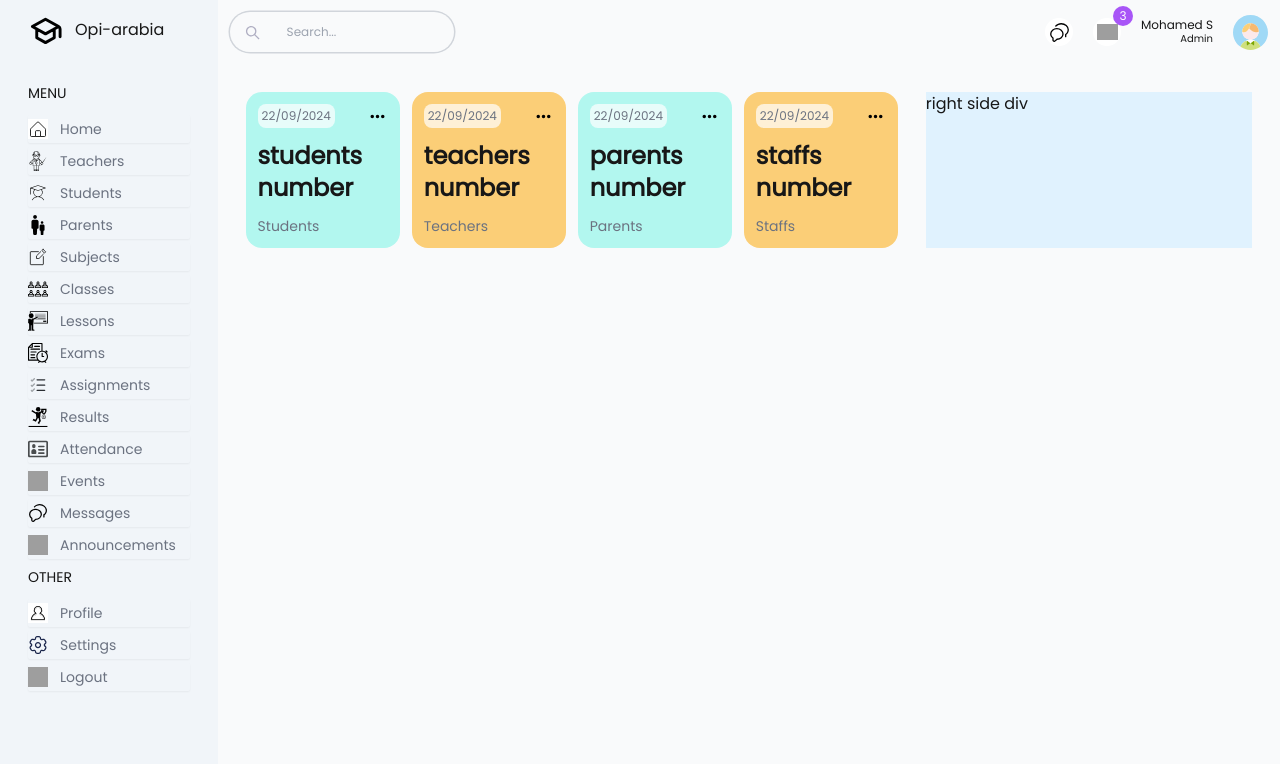
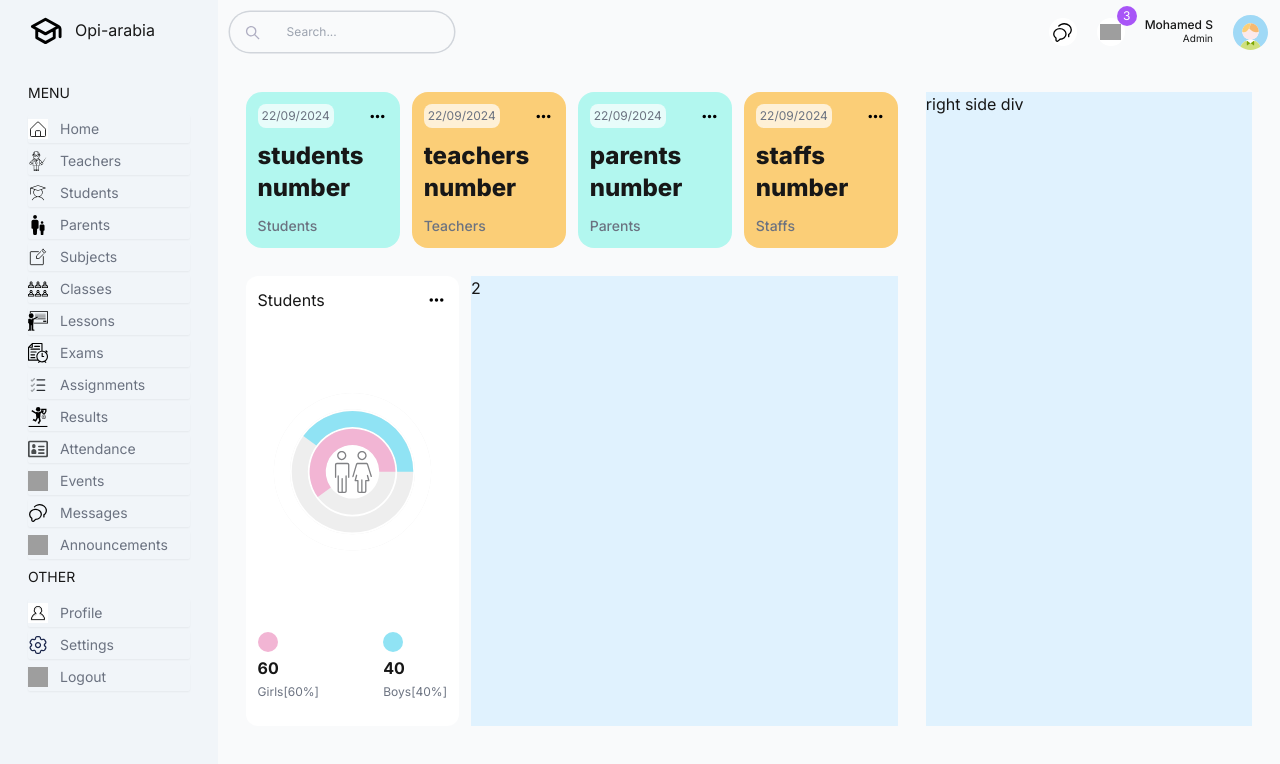
Before and after one commit to MoeSuo/school, a Next.js app: page /admin in a window 1280 px wide. Shown: the top 764 px of the page. Built offline with nearby package versions, Linux system fonts and the light colour scheme; grey boxes are pictures that could not be loaded.

Commit message:
UI: add CountChart component

```diff
--- a/src/app/(dashboard)/admin/page.tsx
+++ b/src/app/(dashboard)/admin/page.tsx
@@ -1,26 +1,32 @@
-import UserCard from '@/components/UserCard'
-import React from 'react'
+import CountChart from "@/components/CountChart";
+import UserCard from "@/components/UserCard";
+import React from "react";
 
 const AdminPage = () => {
   return (
-    <div className='flex gap-7 p-7 flex-col md:flex-row'>
+    <div className="flex gap-7 p-7 flex-col md:flex-row">
       {/* left side div */}
-      <div className='w-full md:w-2/3'>
-    {/* USER CARD */}
-      <div className='flex justify-between gap-3 flex-wrap'>
-      <UserCard type='student' />
-      <UserCard type='teacher' />
-      <UserCard type='parent' />
-      <UserCard type='staff' />
+      <div className="w-full md:w-2/3 flex flex-col gap-7">
+        {/* USER CARD */}
+        <div className="flex justify-between gap-3 flex-wrap">
+          <UserCard type="student" />
+          <UserCard type="teacher" />
+          <UserCard type="parent" />
+          <UserCard type="staff" />
+        </div>
+        <div className="flex flex-col lg:flex-row gap-3 ">
+          {/* COUNT CHART */}
+          <div className=" w-full lg:w-1/3 h-[450px]">
+            <CountChart />
+          </div>
+          {/* ATTENDIES CHART */}
+          <div className="bg-sky-100 w-full lg:w-2/3 h-[450px]">2</div>
+        </div>
       </div>
-      </div>
-        {/* right side div */}
-      <div className='w-full md:w-1/3 bg-sky-100 '>
-        right side div
-      </div>
+      {/* right side div */}
+      <div className="w-full md:w-1/3 bg-sky-100 ">right side div</div>
+    </div>
+  );
+};
 
-    </div>
-  )
-}
-
-export default AdminPage
+export default AdminPage;
--- a/src/app/(dashboard)/layout.tsx
+++ b/src/app/(dashboard)/layout.tsx
@@ -1,15 +1,7 @@
-import { Poppins } from "next/font/google";
 import Image from "next/image";
 import Link from "next/link";
 import Menu from "@/components/Menu";
 import Navbar from "@/components/Navbar";
-
-const poppins = Poppins({
-    weight: '400',
-    subsets: ['latin'],
-  })
-
-
 
 export default function DashboardLayout({
   children,
@@ -17,12 +9,19 @@ export default function DashboardLayout({
   children: React.ReactNode;
 }>) {
   return (
-
-      <div className={`${poppins.className} h-screen flex  `}>
+    <div className={`  h-screen flex  `}>
       {/* LEFT PANEL */}
       <div className="w-[14%] md:w-[28%] lg:w-[21%] xl:w-[17%] bg-slate-100 px-1 md:px-7">
-          <Link href={"/"} className="flex items-center justify-center md:justify-start pt-3 pb-7 gap-3 ">
-          <Image src={"/images/school-logo.svg"} width={35} height={35} alt={"school-logo"} />
+        <Link
+          href={"/"}
+          className="flex items-center justify-center md:justify-start pt-3 pb-7 gap-3 "
+        >
+          <Image
+            src={"/images/school-logo.svg"}
+            width={35}
+            height={35}
+            alt={"school-logo"}
+          />
           <span className="hidden md:block">Opi-arabia</span>
         </Link>
         <Menu />
--- /dev/null
+++ b/src/components/CountChart.tsx
@@ -0,0 +1,78 @@
+"use client";
+import Image from "next/image";
+import React from "react";
+import { RadialBarChart, RadialBar, ResponsiveContainer } from "recharts";
+
+const data = [
+  {
+    name: "Girls",
+    count: 60,
+    fill: "#F2B5D4",
+  },
+  {
+    name: "Boys",
+    count: 40,
+    fill: "#90E3F4",
+  },
+  {
+    name: "Totla",
+    count: 100,
+    fill: "white",
+  },
+];
+
+const CountChart = () => {
+  return (
+    // TITLE
+    <div className="rounded-xl bg-white w-full h-full p-3">
+      {/* TITLE */}
+      <div className="flex gap-3 justify-between flex-wrap">
+        <h1>Students</h1>
+        <Image
+          src={"/images/icons/more.svg"}
+          alt="more"
+          width={21}
+          height={7}
+          className="cursor-pointer"
+        />
+      </div>
+      {/* CHART */}
+      <div className="relative w-full h-[75%]">
+        <ResponsiveContainer>
+          <RadialBarChart
+            cx="50%"
+            cy="50%"
+            innerRadius="40%"
+            outerRadius="100%"
+            barSize={21}
+            data={data}
+          >
+            <RadialBar background dataKey="count" />
+          </RadialBarChart>
+        </ResponsiveContainer>
+        <Image
+          src={"/images/icons/gender.svg"}
+          alt="more"
+          width={42}
+          height={42}
+          className="absolute top-1/2 left-1/2 -translate-x-1/2 -translate-y-1/2"
+        />
+      </div>
+      {/* BOTTOM */}
+      <div className="flex justify-between">
+        <div className="flex flex-col gap-1">
+          <div className="bg-darkpink rounded-full w-5 h-5"></div>
+          <div className="font-bold">60</div>
+          <div className="text-xs  text-gray-500 ">Girls[60%]</div>
+        </div>
+        <div className="flex flex-col gap-1">
+          <div className="bg-darkcyan rounded-full w-5 h-5"></div>
+          <div className="font-bold">40</div>
+          <div className="text-xs  text-gray-500 ">Boys[40%]</div>
+        </div>
+      </div>
+    </div>
+  );
+};
+
+export default CountChart;
--- a/tailwind.config.ts
+++ b/tailwind.config.ts
@@ -18,6 +18,7 @@ const config: Config = {
         darkpink: "#F2B5D4",
         softyellow: "#fbce77",
         darkyellow: "#f7b970",
+        softgray: "#f1f5f9",
       },
     },
   },
```
Also changed, not shown: package.json (+5 -4 lines), public/images/icons/gender.svg (added), 1 other file (tests, documents, lock files or other folders). Lines whose indentation alone changed are shown as unchanged.
